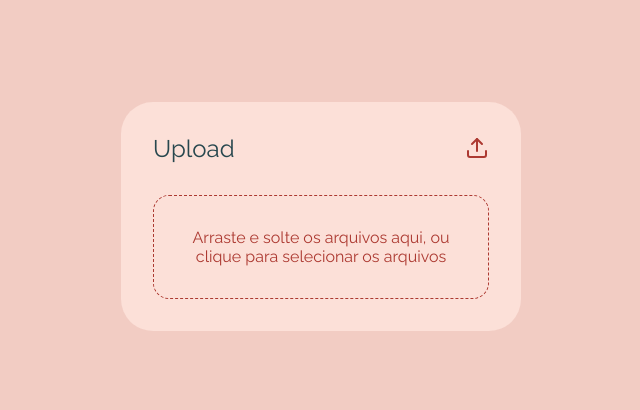
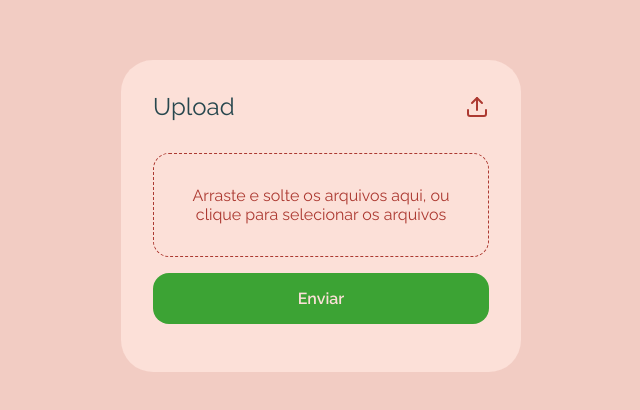
Before and after one commit to ciroddias/files-upload, a Next.js app: page / in a window 1280 px wide. Shown: the part 184-594 px from the top of the page, without its empty margins (319-959 px from the left). Built offline with nearby package versions, Linux system fonts and the light colour scheme; no server answers.

Commit message:
feat: Upload working

```diff
--- a/src/components/Button/index.tsx
+++ b/src/components/Button/index.tsx
@@ -0,0 +1,14 @@
+import { Container } from "./styles";
+
+interface IButtonProps {
+    label: string;
+    isActive: boolean;
+}
+
+export default function Button({label, isActive}: IButtonProps) {
+    return (
+        <Container isActive={isActive}>
+            {label}
+        </Container>
+    )
+}
--- a/src/components/Button/styles.ts
+++ b/src/components/Button/styles.ts
@@ -0,0 +1,19 @@
+import styled from "styled-components";
+
+interface IButtonProps {
+    isActive: boolean
+}
+
+export const Container = styled.button<IButtonProps>`
+    display: ${props => props.isActive?'block':'none'};
+    cursor: pointer;
+    margin: 1rem 0;
+    width: 100%;
+    background-color: ${props => props.theme.colors.green};
+    color: ${props => props.theme.colors.cardBackground};
+    padding: 1rem;
+    border-radius: 1rem;
+    font-weight: 600;
+    font-size: 1rem;
+    transition: display 200ms ease-in;
+`
--- a/src/components/Dropzone/index.tsx
+++ b/src/components/Dropzone/index.tsx
@@ -10,12 +10,13 @@ export default function Dropzone() {
     acceptedFiles.forEach(file => {
         formData.append("file", file)
     });
-    await uploadFiles(formData)
+    const response = await uploadFiles(formData)
   }, [])
 
   const {getRootProps, getInputProps, isDragActive} = useDropzone({
     onDrop,
     accept: {
+    'image/jpg': ['.jpg'],
     'image/png': ['.png'],
     'text/html': ['.html', '.htm'],
   }})
--- a/src/pages/index.tsx
+++ b/src/pages/index.tsx
@@ -5,8 +5,10 @@ import Card from '../components/Card'
 import { FiUpload } from 'react-icons/fi'
 import theme from '../styles/theme'
 import Dropzone from '../components/Dropzone'
+import Button from '../components/Button'
 
 const Home: NextPage = () => {
+  const isSendButtonActive = true
   return (
     <div>
       <Head>
@@ -26,6 +28,7 @@ const Home: NextPage = () => {
           }
         >
           <Dropzone />
+          <Button label="Enviar" isActive={isSendButtonActive} />
         </Card>
       </main>
     </div>
--- a/src/styles/theme.ts
+++ b/src/styles/theme.ts
@@ -6,7 +6,7 @@ const theme = {
         alternativeText: "#27474e",
         detail: '#ac3931',
         red: '#fc5a55',
-        green: '#81e979',
+        green: '#3ca334',
     }
 }
 
```
